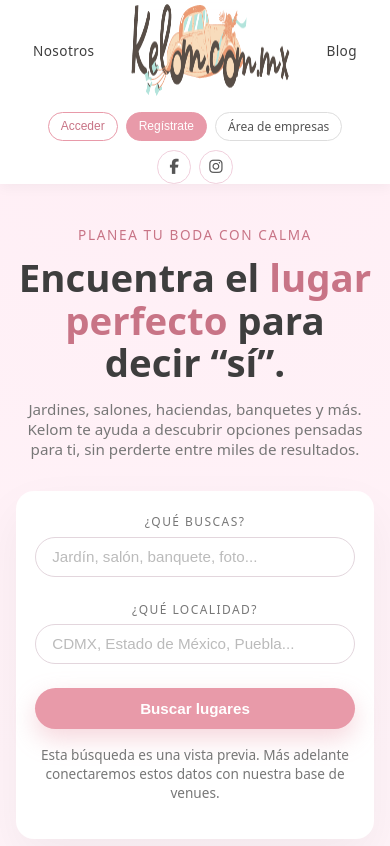
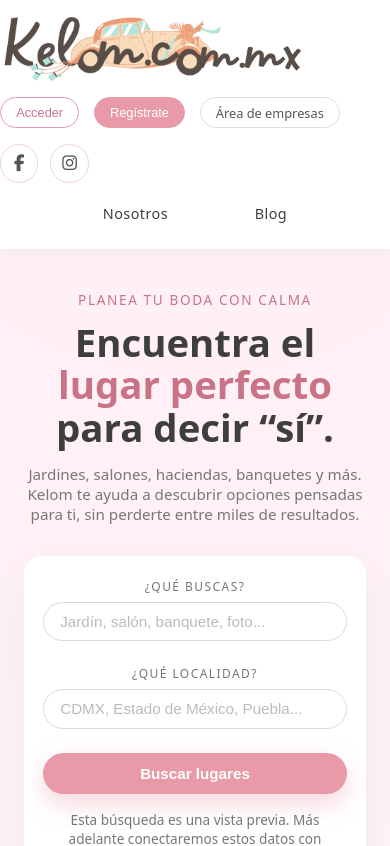
Before and after one commit to Genarohp7/kelom, a React (Vite) app: page / in a window 390 px wide. Shown: the top 846 px of the page. Built offline with nearby package versions, Linux system fonts and the light colour scheme.

Commit message:
Header on BusinessAreaLogo modify

```diff
--- a/Blocks/Business/BusinessAreaPage.css
+++ b/Blocks/Business/BusinessAreaPage.css
@@ -10,6 +10,7 @@
 /* HEADER ESPECIAL EMPRESAS */
 
 .business__header {
+  padding-top: 1%;
   position: sticky;
   top: 0;
   z-index: 40;
@@ -21,7 +22,9 @@
   display: flex;
   align-items: center;
   justify-content: space-between;
-  padding: 0.85rem 0;
+  /* ⬇️ ANTES: 0.85rem 0;  lo subimos para ganar altura */
+  padding: 1.4rem 0;
+  gap: 1.5rem;
 }
 
 .business__logo {
@@ -46,7 +49,8 @@
   text-decoration: none;
   padding-bottom: 0.15rem;
   border-bottom: 2px solid transparent;
-  transition: color 0.2s ease, border-color 0.2s ease, background-color 0.2s ease;
+  transition: color 0.2s ease, border-color 0.2s ease,
+    background-color 0.2s ease;
 }
 
 .business__nav-link:hover {
@@ -451,7 +455,8 @@
 
 @media (max-width: 640px) {
   .business__header-inner {
-    flex-direction: row;
+    /* un poco más aire también en móvil */
+    padding: 1.1rem 0 1.3rem;
     gap: 1rem;
   }
 
--- a/src/Components/Header.jsx
+++ b/src/Components/Header.jsx
@@ -1,39 +1,37 @@
-// src/components/Header.jsx
+// src/Header/Header.jsx
 import Kelom from "../assets/logo/logoKelom.png";
-import { NavLink } from "react-router-dom";
+import { NavLink, useLocation } from "react-router-dom";
 
 function Header() {
+  const location = useLocation();
+
+  // Normalizamos el path a minúsculas
+  const path = location.pathname.toLowerCase();
+
+  // Cualquier ruta que contenga "empresa" (empresa, empresas, area-empresas, etc.)
+  const isBusinessArea = path.includes("empresa");
+
   return (
-    <header className="header">
+    <header className={`header ${isBusinessArea ? "header--business" : ""}`}>
       <div className="container header__inner">
-        {/* Menú central: Nosotros – Logo – Blog */}
+        {/* Logo */}
+        <div className="header__logo">
+          <NavLink to="/" aria-label="Kelom">
+            <img src={Kelom} alt="Logo Kelom" title="Kelom" />
+          </NavLink>
+        </div>
+
+        {/* Menú centrado */}
         <nav className="header__nav" aria-label="Navegación principal">
-          <NavLink
-            to="/nosotros"
-            className={({ isActive }) =>
-              "header__nav-link" +
-              (isActive ? " header__nav-link--active" : "")
-            }
-          >
+          <NavLink className="header__nav-link" to="/nosotros">
             Nosotros
           </NavLink>
-
-          <NavLink to="/" className="header__logo" aria-label="Kelom">
-            <img src={Kelom} alt="Logo Kelom" title="Kelom" />
-          </NavLink>
-
-          <NavLink
-            to="/blog"
-            className={({ isActive }) =>
-              "header__nav-link" +
-              (isActive ? " header__nav-link--active" : "")
-            }
-          >
+          <NavLink className="header__nav-link" to="/blog">
             Blog
           </NavLink>
         </nav>
 
-        {/* Acciones + redes sociales */}
+        {/* Acciones + redes */}
         <div className="header__right">
           <div className="header__actions">
             <button className="header__btn header__btn--outline">
@@ -42,7 +40,6 @@ function Header() {
             <button className="header__btn header__btn--primary">
               Regístrate
             </button>
-
             <NavLink
               to="/empresas"
               className="header__btn header__btn--secondary"
@@ -50,7 +47,6 @@ function Header() {
               Área de empresas
             </NavLink>
           </div>
-
           <div className="header__social">
             <a
               className="header__social-link"
--- a/src/pages/Business/Pages/BusinessAreaPage.jsx
+++ b/src/pages/Business/Pages/BusinessAreaPage.jsx
@@ -1,6 +1,6 @@
 // src/pages/BusinessAreaPage.jsx
 import "../../../../Blocks/Business/BusinessAreaPage.css";
-import Kelom from "../../../assets/logo/logoKelom.svg";
+import Kelom from "../../../assets/logo/logoKelom.png";
 import { NavLink } from "react-router-dom";
 
 
--- a/src/styles/global.css
+++ b/src/styles/global.css
@@ -68,11 +68,12 @@ a {
   display: flex;
   align-items: center;
   justify-content: space-between;
-  padding: 0.75rem 0;
+  padding: 0.75rem 0; /* ESTA ES LA ALTURA NORMAL (Home, Nosotros, Blog) */
   gap: 2rem;
 }
 
-/* Grupo central: Nosotros – LOGO – Blog */
+
+/* Grupo central: navegación */
 .header__nav {
   display: flex;
   align-items: center;
@@ -81,14 +82,14 @@ a {
   flex: 1;
 }
 
-/* Logo en medio */
+/* Logo */
 .header__logo img {
   height: 70px;
   width: auto;
   display: block;
 }
 
-/* Botones de navegación (Nosotros / Blog) */
+/* Botones de navegación */
 .header__nav-link {
   position: relative;
   border-radius: 999px;
@@ -100,8 +101,12 @@ a {
   cursor: pointer;
   background: transparent;
   color: var(--color-text-main);
-  transition: background-color 0.2s ease, color 0.2s ease, box-shadow 0.2s ease,
-    border-color 0.2s ease, transform 0.15s ease;
+  transition:
+    background-color 0.2s ease,
+    color 0.2s ease,
+    box-shadow 0.2s ease,
+    border-color 0.2s ease,
+    transform 0.15s ease;
 }
 
 .header__nav-link:hover {
@@ -112,7 +117,7 @@ a {
   color: var(--color-primary-dark);
 }
 
-/* Estado activo (ruta actual) */
+/* Estado activo */
 .header__nav-link--active,
 .header__nav-link--active:hover {
   background: var(--color-primary);
@@ -197,8 +202,11 @@ a {
   font-size: 1.05rem;
   background: #ffffff;
   color: #555;
-  transition: background-color 0.2s ease, border-color 0.2s ease,
-    color 0.2s ease, transform 0.15s ease;
+  transition:
+    background-color 0.2s ease,
+    border-color 0.2s ease,
+    color 0.2s ease,
+    transform 0.15s ease;
 }
 
 .header__social-link:hover {
@@ -206,6 +214,12 @@ a {
   border-color: var(--color-primary);
   color: #ffffff;
   transform: translateY(-1px);
+}
+
+/* 🔹 SOLO ÁREA DE EMPRESAS: header más alto */
+.header--business .header__inner {
+  padding-top: 1.6rem;
+  padding-bottom: 1.6rem;
 }
 
 /* ========== FOOTER ========== */
@@ -218,85 +232,54 @@ a {
   background: #fff;
 }
 
-/* ========== RESPONSIVE ========== */
+/* ========== RESPONSIVE HEADER ========== */
 
-/* Tablets y pantallas medianas */
-@media (max-width: 900px) {
-  .container {
-    padding: 0 1.25rem;
+/* Tablet */
+@media (max-width: 960px) {
+  .header__inner {
+    flex-wrap: wrap;
+    gap: 1.2rem;
   }
 
-  .header__inner {
-    flex-wrap: wrap;
-    gap: 1rem;
-  }
-
-  /* Nav al centro, acciones debajo */
   .header__nav {
-    order: 1;
-    flex: 1 1 100%;
+    order: 3;
+    width: 100%;
     justify-content: center;
-    gap: 1.75rem;
   }
 
   .header__right {
     order: 2;
-    align-items: center;
+  }
+
+  .header__logo {
+    order: 1;
   }
 }
 
-/* Móviles */
+/* Móvil */
 @media (max-width: 600px) {
-  .container {
-    padding: 0 1rem;
-  }
-
   .header__inner {
     flex-direction: column;
-    align-items: center;
-    gap: 0.75rem;
-  }
-
-  /* Logo un poco más chico para que quepa todo cómodo */
-  .header__logo img {
-    height: 100px;
+    align-items: flex-start;
+    padding: 0.9rem 0 1.1rem;
+    gap: 0.8rem;
   }
 
   .header__nav {
-    flex: 0 0 auto;
+    width: 100%;
     justify-content: center;
-    gap: 1.1rem;
-  }
-
-  .header__nav-link {
-    padding: 0.35rem 1rem;
-    font-size: 0.85rem;
   }
 
   .header__right {
-    align-items: center;
-    gap: 0.6rem;
+    width: 100%;
+    align-items: flex-start;
   }
 
   .header__actions {
     flex-wrap: wrap;
-    justify-content: center;
-    gap: 0.5rem;
-  }
-
-  .header__btn {
-    font-size: 0.75rem;
-    padding: 0.3rem 0.75rem;
   }
 
   .header__social {
-    justify-content: center;
-    gap: 0.5rem;
-  }
-
-  .header__social-link {
-    width: 2.1rem;
-    height: 2.1rem;
-    font-size: 0.95rem;
+    align-self: flex-start;
   }
 }
```
